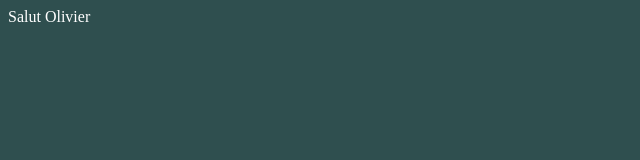
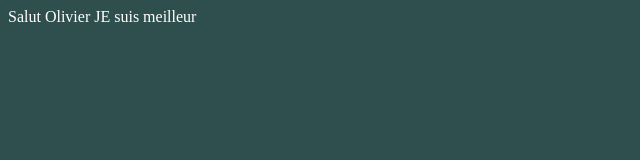
Before and after one commit to starhappy19/NSI, a plain HTML site: page index.html in a window 1280 px wide. Shown: the whole page, without its empty margins (0-640 px from the left). Drawn offline with Linux system fonts and the light colour scheme.

Commit message:
je suis meilleur

```diff
--- a/index.html
+++ b/index.html
@@ -8,5 +8,6 @@
 </head>
 <body>
     Salut Olivier
+    JE suis meilleur
 </body>
 </html>
```
